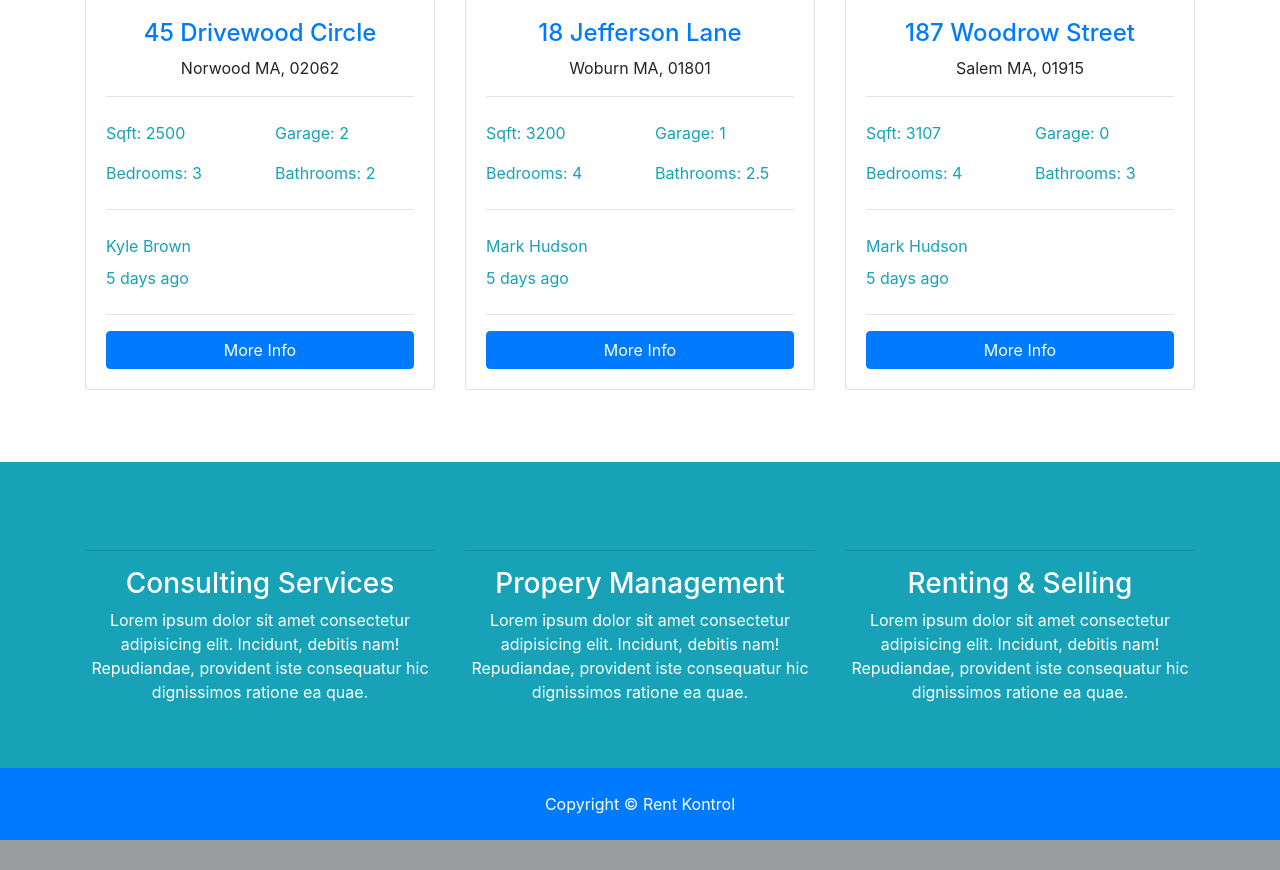
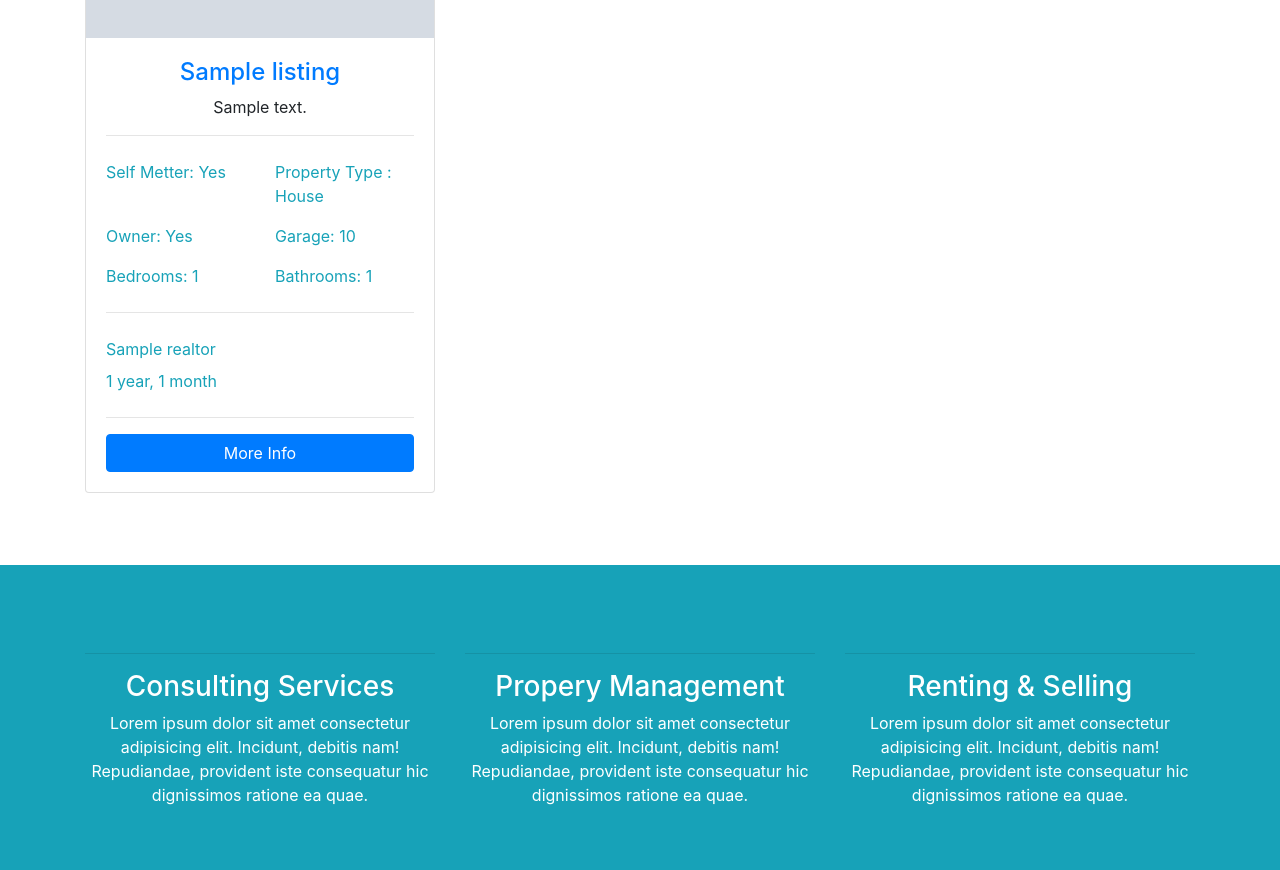
Before and after one commit to bismarkstoney/rentkontrol, a Django app: page / in a window 1280 px wide. Shown: the part 1242-2112 px from the top of the page. Before the commit the page ends 2082 px from the top, so only its background shows below. Run offline with Django 3.2, Linux system fonts and the light colour scheme; tables that the repository leaves empty hold one stand-in row (values such as "Sample post"); grey boxes marked "Sample" are stand-in pictures; some libraries are stand-ins or nearby versions.

Commit message:
set up the home and about pages of the app

```diff
--- a/listings/models.py
+++ b/listings/models.py
@@ -1,5 +1,5 @@
 from django.db import models
-
+from django.urls import reverse
 from datetime import datetime
 
 import uuid
@@ -42,4 +42,4 @@ class Listing(models.Model):
         return self.title
 
     def get_absolute_url(self):
-        return reverse('listing_detail', args=[str(self.slug)])
+        return reverse('listing', args=[str(self.slug)])
--- a/listings/urls.py
+++ b/listings/urls.py
@@ -5,6 +5,6 @@ from .views import ListingView, DetailListingView,SearchListing
 
 urlpatterns = [
     path('', ListingView.as_view(), name='listings'),
-    path('listing_id/', DetailListingView.as_view(), name='listing'),
+    path('<uuid:slug>/', DetailListingView.as_view(), name='listing'),
     path('search/', SearchListing.as_view(), name='search'),
 ]
--- a/pages/urls.py
+++ b/pages/urls.py
@@ -1,9 +1,9 @@
 from django.urls import path, re_path
-from . import views
+from . views import  HomeListingView, AboutView
 
 
 
 urlpatterns = [
-       path('', views.index, name='index'),
-       path('about/', views.about, name='about')
+       path('', HomeListingView.as_view(), name='index'),
+       path('about/',AboutView.as_view() , name='about')
 ]
--- a/pages/views.py
+++ b/pages/views.py
@@ -1,10 +1,24 @@
 from django.shortcuts import render
+from django.views.generic import ListView, DetailView, TemplateView
 
-from django.views.generic import TemplateView
+from listings.models import Listing
+from realtors.models import Realtor
+class HomeListingView(ListView):
+    model=Listing
+    queryset=Listing.objects.all().order_by('list_date')
+    template_name='pages/index.html'
+    paginate_by=3
+    context_object_name='listings'
 
 
-def about(request):
-    return render(request, 'pages/about.html')
 
-def index(request):
-    return render(request, 'pages/index.html')
+class AboutView(ListView):
+
+    model=Realtor
+
+    template_name='pages/about.html'
+    context_object_name="realtors"
+    def get_context_data(self, **kwargs):
+        context = super().get_context_data(**kwargs)
+        context["is_mvp"] = Realtor.objects.filter(is_pop=True)
+        return context
--- a/templates/listings/listings.html
+++ b/templates/listings/listings.html
@@ -84,7 +84,7 @@
                   <i class="fas fa-clock"></i> {{listing.list_date |timesince}}</div>
               </div>
               <hr>
-              <a href="{% url 'listing' %} " class="btn btn-primary btn-block">More Info</a>
+              <a href="{{ listing.get_absolute_url }} " class="btn btn-primary btn-block">More Info</a>
             </div>
           </div>
         </div>
--- a/templates/pages/index.html
+++ b/templates/pages/index.html
@@ -1,5 +1,6 @@
 {% extends 'base.html' %}
 {% load static %}
+{% load humanize %}
 {% block content %}
 
 <section id="showcase"  style="background-image: url({% static 'img/showcase.jpg' %});">
@@ -129,136 +130,68 @@
     <div class="container">
       <h3 class="text-center mb-3">Latest Listings</h3>
       <div class="row">
-        <!-- Listing 1 -->
+
+{% if listings %}
+   {% for listing in  listings %}
+   <!-- Listing 1 -->
         <div class="col-md-6 col-lg-4 mb-4">
           <div class="card listing-preview">
-            <img class="card-img-top" src="assets/img/homes/home-1.jpg" alt="">
+            <img class="card-img-top" src="{{ listing.photo_main.url}}" height="300" width="600" alt="">
             <div class="card-img-overlay">
               <h2>
-                <span class="badge badge-info text-white">$490,000</span>
+                <span class="badge badge-info text-white">GH₵{{listing.price| intcomma}}</span>
               </h2>
             </div>
             <div class="card-body">
               <div class="listing-heading text-center">
-                <h4 class="text-primary">45 Drivewood Circle</h4>
+                <h4 class="text-primary">{{listing.title}}</h4>
                 <p>
-                  <i class="fas fa-map-marker text-info"></i> Norwood MA, 02062</p>
+                  <i class="fas fa-map-marker text-info"></i> {{listing.address}}</p>
               </div>
               <hr>
               <div class="row py-2 text-info">
                 <div class="col-6">
-                  <i class="fas fa-th-large"></i> Sqft: 2500</div>
+                  <i class="fas fa-th-large"></i> Self Metter: {{listing.get_selfmeter_display}}</div>
                 <div class="col-6">
-                  <i class="fas fa-car"></i> Garage: 2</div>
+                  <i class="fas fa-home"></i> Property Type : {{listing.get_propertytype_display}}</div>
               </div>
               <div class="row py-2 text-info">
                 <div class="col-6">
-                  <i class="fas fa-bed"></i> Bedrooms: 3</div>
+                  <i class="fas fa-user"></i> Owner: {{listing.get_lanlord_display}}</div>
                 <div class="col-6">
-                  <i class="fas fa-bath"></i> Bathrooms: 2</div>
+                  <i class="fas fa-car"></i> Garage: {{listing.garage}}</div>
+              </div>
+              <div class="row py-2 text-info">
+                <div class="col-6">
+                  <i class="fas fa-bed"></i> Bedrooms: {{listing.bedrooms}}</div>
+                <div class="col-6">
+                  <i class="fas fa-bath"></i> Bathrooms: {{listing.bathromms}}</div>
               </div>
               <hr>
               <div class="row py-2 text-info">
-                <div class="col-6">
-                  <i class="fas fa-user"></i> Kyle Brown</div>
+                <div class="col-12">
+                  <i class="fas fa-user"></i> {{listing.realtor.name}}</div>
               </div>
               <div class="row text-info pb-2">
                 <div class="col-6">
-                  <i class="fas fa-clock"></i> 5 days ago</div>
+                  <i class="fas fa-clock"></i> {{listing.list_date |timesince}}</div>
               </div>
               <hr>
-              <a href="listing.html" class="btn btn-primary btn-block">More Info</a>
+              <a href="{{listing.get_absolute_url }} " class="btn btn-primary btn-block">More Info</a>
             </div>
           </div>
         </div>
 
-        <!-- Listing 2 -->
-        <div class="col-md-6 col-lg-4 mb-4">
-          <div class="card listing-preview">
-            <img class="card-img-top" src="{% static 'img/home/home-2.jpg' %}" alt="">
-            <div class="card-img-overlay">
-              <h2>
-                <span class="badge badge-info text-white">$550,000</span>
-              </h2>
-            </div>
-            <div class="card-body">
-              <div class="listing-heading text-center">
-                <h4 class="text-primary">18 Jefferson Lane</h4>
-                <p>
-                  <i class="fas fa-map-marker text-info"></i> Woburn MA, 01801</p>
-              </div>
-              <hr>
-              <div class="row py-2 text-info">
-                <div class="col-6">
-                  <i class="fas fa-th-large"></i> Sqft: 3200</div>
-                <div class="col-6">
-                  <i class="fas fa-car"></i> Garage: 1</div>
-              </div>
-              <div class="row py-2 text-info">
-                <div class="col-6">
-                  <i class="fas fa-bed"></i> Bedrooms: 4</div>
-                <div class="col-6">
-                  <i class="fas fa-bath"></i> Bathrooms: 2.5</div>
-              </div>
-              <hr>
-              <div class="row py-2 text-info">
-                <div class="col-6">
-                  <i class="fas fa-user"></i> Mark Hudson</div>
-              </div>
-              <div class="row text-info pb-2">
-                <div class="col-6">
-                  <i class="fas fa-clock"></i> 5 days ago</div>
-              </div>
-              <hr>
-              <a href="listing.html" class="btn btn-primary btn-block">More Info</a>
-            </div>
-          </div>
-        </div>
+   {% endfor %}
 
-        <!-- Listing 3 -->
-        <div class="col-md-6 col-lg-4 mb-4">
-          <div class="card listing-preview">
-            <img class="card-img-top" src="assets/img/homes/home-3.jpg" alt="">
-            <div class="card-img-overlay">
-              <h2>
-                <span class="badge badge-info text-white">$580,000</span>
-              </h2>
-            </div>
-            <div class="card-body">
-              <div class="listing-heading text-center">
-                <h4 class="text-primary">187 Woodrow Street</h4>
-                <p>
-                  <i class="fas fa-map-marker text-info"></i> Salem MA, 01915</p>
-              </div>
-              <hr>
-              <div class="row py-2 text-info">
-                <div class="col-6">
-                  <i class="fas fa-th-large"></i> Sqft: 3107</div>
-                <div class="col-6">
-                  <i class="fas fa-car"></i> Garage: 0</div>
-              </div>
-              <div class="row py-2 text-info">
-                <div class="col-6">
-                  <i class="fas fa-bed"></i> Bedrooms: 4</div>
-                <div class="col-6">
-                  <i class="fas fa-bath"></i> Bathrooms: 3</div>
-              </div>
-              <hr>
-              <div class="row py-2 text-info">
-                <div class="col-6">
-                  <i class="fas fa-user"></i> Mark Hudson</div>
-              </div>
-              <div class="row text-info pb-2">
-                <div class="col-6">
-                  <i class="fas fa-clock"></i> 5 days ago</div>
-              </div>
-              <hr>
-              <a href="listing.html" class="btn btn-primary btn-block">More Info</a>
-            </div>
-          </div>
-        </div>
+   {% else %}
+   <div class="col-lg-12">
+   <h1>No Listings</h1>
+   </div>
 
-      </div>
+   {% endif %}
+
+       </div>
     </div>
   </section>
 
```
Also changed, not shown: listings/views.py (+6 -2 lines), templates/listings/listing.html (+214 -0 lines), templates/pages/about.html (+32 -41 lines).
